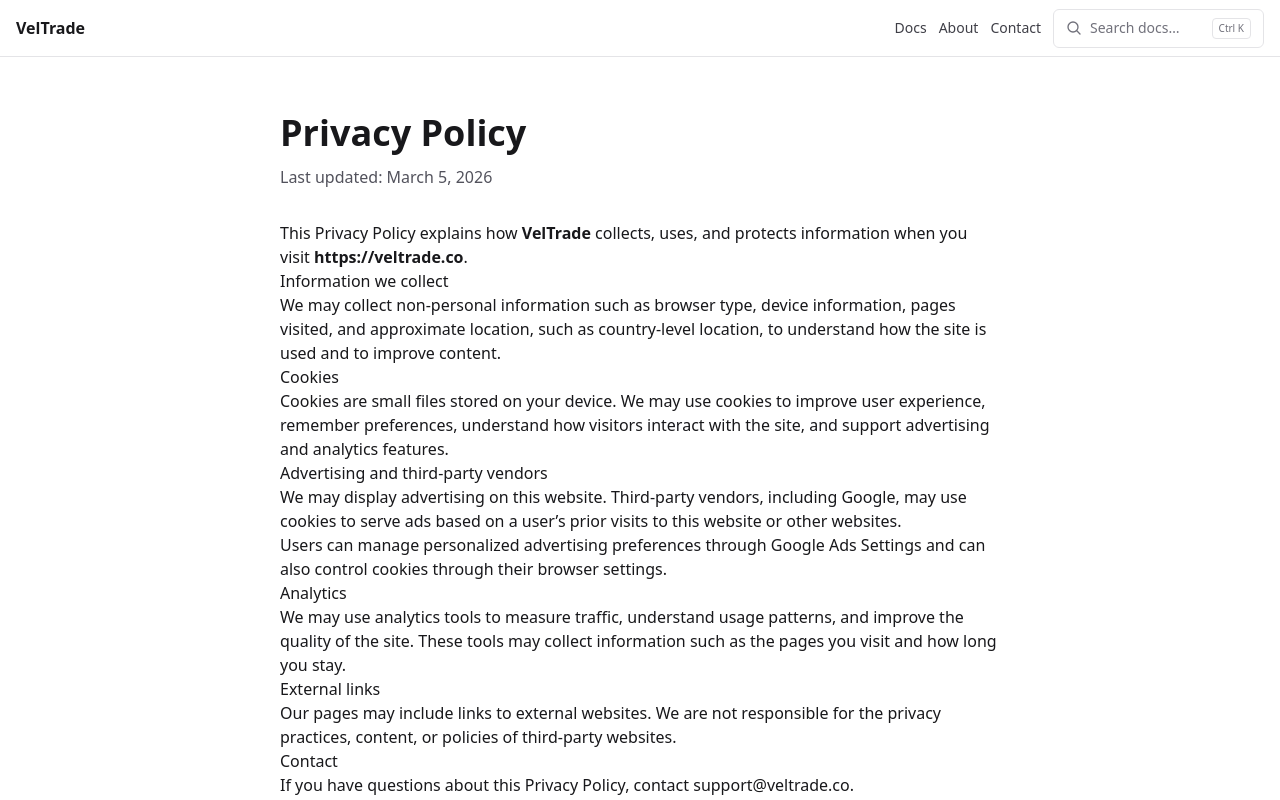
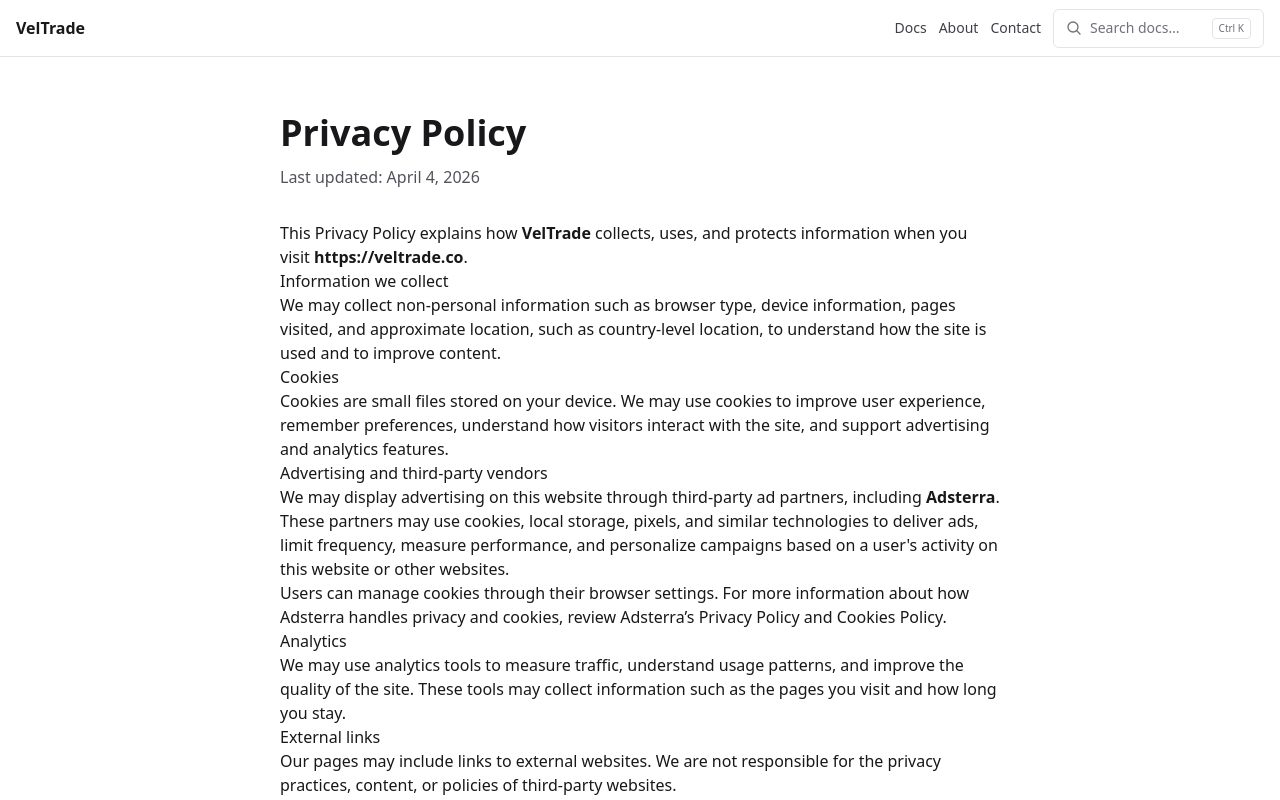
Before and after one commit to haiderusman147/veltrade-docs-ui, a Next.js app: page /privacy-policy in a window 1280 px wide. Shown: the top 800 px of the page. Built offline with nearby package versions, Linux system fonts and the light colour scheme; no server answers.

Commit message:
dashboard changes

```diff
--- a/app/docs/[...slug]/page.tsx
+++ b/app/docs/[...slug]/page.tsx
@@ -1,3 +1,4 @@
+import AdsterraNativeBanner from "@/components/AdsterraNativeBanner";
 import Toc from "@/components/TOC";
 import { getExistingDocHrefs } from "@/lib/content-index.server";
 import { getDocBySlug } from "@/lib/docs.server";
@@ -183,6 +184,10 @@
             </div>
           </div>
 
+          <div className="mb-8">
+            <AdsterraNativeBanner />
+          </div>
+
           <article className="prose prose-zinc max-w-none prose-sm sm:prose-base">
             <MDXRemote source={doc.content} components={components} />
           </article>
--- a/app/docs/layout.tsx
+++ b/app/docs/layout.tsx
@@ -1,4 +1,6 @@
 import TopBar from "@/components/TopBar";
+import { ADSTERRA_SOCIAL_BAR_SRC } from "@/lib/adsterra";
+import Script from "next/script";
 
 export default function DocsLayout({
   children,
@@ -9,6 +11,11 @@
     <div>
       <TopBar />
       {children}
+      <Script
+        id="adsterra-social-bar"
+        src={ADSTERRA_SOCIAL_BAR_SRC}
+        strategy="afterInteractive"
+      />
     </div>
   );
 }
--- a/app/docs/page.tsx
+++ b/app/docs/page.tsx
@@ -1,3 +1,4 @@
+import AdsterraNativeBanner from "@/components/AdsterraNativeBanner";
 import { getExistingDocHrefs } from "@/lib/content-index.server";
 import { getAllDocMetas } from "@/lib/docs.server";
 import { NAV } from "@/lib/nav";
@@ -94,6 +95,10 @@
             </div>
           </Link>
         </div>
+      </section>
+
+      <section className="mt-8">
+        <AdsterraNativeBanner />
       </section>
 
       {/* Categories */}
--- a/app/layout.tsx
+++ b/app/layout.tsx
@@ -1,5 +1,6 @@
 import CommandPalette from "@/components/CommandPalette";
 import Footer from "@/components/Footer";
+import { ADSTERRA_POPUNDER_SRC } from "@/lib/adsterra";
 import Script from "next/script";
 import "./globals.css";
 
@@ -42,17 +43,15 @@
 }) {
   return (
     <html lang="en">
-      <Script
-        id="adsense-script"
-        async
-        src={`https://pagead2.googlesyndication.com/pagead/js/adsbygoogle.js?client=ca-pub-3524390472634837`}
-        crossOrigin="anonymous"
-        strategy="afterInteractive"
-      />
       <body className="min-h-screen bg-white text-zinc-900">
         {children}
         <Footer />
         <CommandPalette />
+        <Script
+          id="adsterra-popunder"
+          src={ADSTERRA_POPUNDER_SRC}
+          strategy="beforeInteractive"
+        />
       </body>
     </html>
   );
--- a/app/page.tsx
+++ b/app/page.tsx
@@ -1,3 +1,4 @@
+import AdsterraNativeBanner from "@/components/AdsterraNativeBanner";
 import StatsStrip from "@/components/StatsStrip";
 import Link from "next/link";
 import type { Metadata } from "next";
@@ -65,6 +66,10 @@
       </section>
 
       <StatsStrip />
+
+      <section className="mt-8">
+        <AdsterraNativeBanner />
+      </section>
 
       {/* Quick paths */}
       <section className="mt-8 grid grid-cols-1 md:grid-cols-3 gap-4">
--- a/app/privacy-policy/page.tsx
+++ b/app/privacy-policy/page.tsx
@@ -24,6 +24,9 @@
   const siteName = "VelTrade";
   const siteUrl = "https://veltrade.co";
   const contactEmail = "support@veltrade.co";
+  const adVendorName = "Adsterra";
+  const adVendorPrivacyUrl = "https://adsterra.com/privacy-policy-managed/";
+  const adVendorCookiesUrl = "https://adsterra.com/cookies/";
 
   return (
     <div>
@@ -31,7 +34,7 @@
 
       <main className="mx-auto max-w-3xl px-4 sm:px-6 py-10 sm:py-14">
         <h1 className="text-3xl sm:text-4xl font-semibold">Privacy Policy</h1>
-        <p className="mt-3 text-zinc-600">Last updated: March 5, 2026</p>
+        <p className="mt-3 text-zinc-600">Last updated: April 4, 2026</p>
 
         <div className="prose prose-zinc mt-8 max-w-none">
           <p>
@@ -58,14 +61,33 @@
 
           <h2>Advertising and third-party vendors</h2>
           <p>
-            We may display advertising on this website. Third-party vendors,
-            including Google, may use cookies to serve ads based on a user’s
-            prior visits to this website or other websites.
+            We may display advertising on this website through third-party ad
+            partners, including <strong>{adVendorName}</strong>. These partners
+            may use cookies, local storage, pixels, and similar technologies to
+            deliver ads, limit frequency, measure performance, and personalize
+            campaigns based on a user&apos;s activity on this website or other
+            websites.
           </p>
           <p>
-            Users can manage personalized advertising preferences through Google
-            Ads Settings and can also control cookies through their browser
-            settings.
+            Users can manage cookies through their browser settings. For more
+            information about how {adVendorName} handles privacy and cookies,
+            review{" "}
+            <a
+              href={adVendorPrivacyUrl}
+              target="_blank"
+              rel="noreferrer noopener"
+            >
+              {adVendorName}&rsquo;s Privacy Policy
+            </a>{" "}
+            and{" "}
+            <a
+              href={adVendorCookiesUrl}
+              target="_blank"
+              rel="noreferrer noopener"
+            >
+              Cookies Policy
+            </a>
+            .
           </p>
 
           <h2>Analytics</h2>
--- /dev/null
+++ b/components/AdsterraNativeBanner.tsx
@@ -0,0 +1,49 @@
+"use client";
+
+import { useEffect } from "react";
+
+const ADSTERRA_NATIVE_BANNER_SCRIPT_SRC =
+  "https://disintegratehesitate.com/892dd6b0c3c4b3a9b9285a136421a472/invoke.js";
+const ADSTERRA_NATIVE_BANNER_CONTAINER_ID =
+  "container-892dd6b0c3c4b3a9b9285a136421a472";
+
+export default function AdsterraNativeBanner() {
+  useEffect(() => {
+    const container = document.getElementById(
+      ADSTERRA_NATIVE_BANNER_CONTAINER_ID,
+    );
+
+    if (!container) return;
+
+    container.innerHTML = "";
+
+    const script = document.createElement("script");
+    script.async = true;
+    script.src = ADSTERRA_NATIVE_BANNER_SCRIPT_SRC;
+    script.setAttribute("data-cfasync", "false");
+
+    container.parentElement?.appendChild(script);
+
+    return () => {
+      script.remove();
+      container.innerHTML = "";
+    };
+  }, []);
+
+  return (
+    <section
+      className="rounded-2xl border border-zinc-200 bg-white p-4 shadow-sm"
+      aria-label="Advertisement"
+    >
+      <div className="mb-3 flex items-center justify-between">
+        <span className="text-xs font-medium text-zinc-500">Sponsored</span>
+        <span className="text-xs text-zinc-400">Adsterra</span>
+      </div>
+
+      <div
+        id={ADSTERRA_NATIVE_BANNER_CONTAINER_ID}
+        className="min-h-[280px] w-full overflow-hidden"
+      />
+    </section>
+  );
+}
--- /dev/null
+++ b/lib/adsterra.ts
@@ -0,0 +1,5 @@
+export const ADSTERRA_POPUNDER_SRC =
+  "https://disintegratehesitate.com/01/2a/41/012a417d1707ff425a9fe0e1b1447cd0.js";
+
+export const ADSTERRA_SOCIAL_BAR_SRC =
+  "https://disintegratehesitate.com/f4/02/0b/f4020b357dff209ed0188e614058d9bb.js";
```
